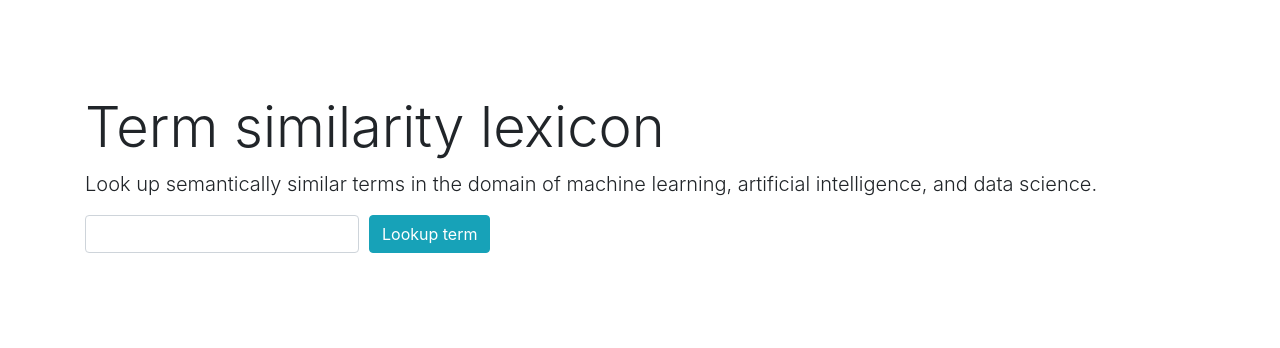
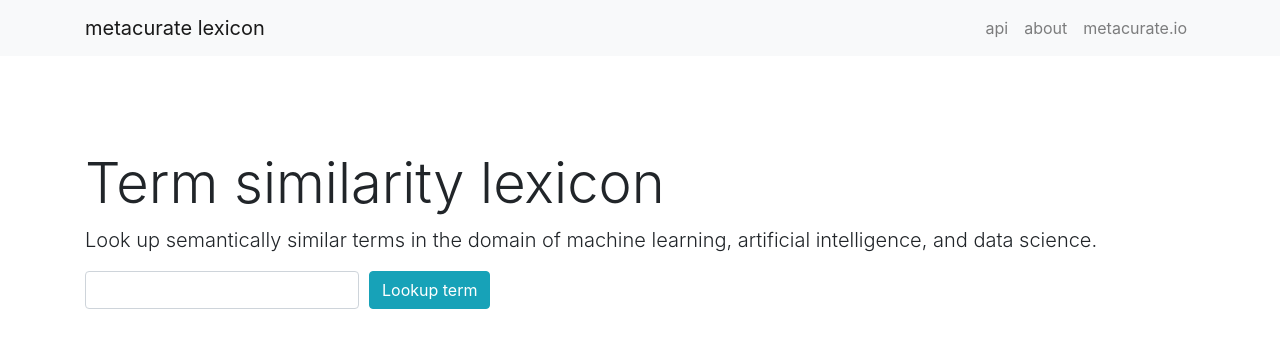
Before and after one commit to fredriko/metacurate-lexicon, a Flask app: page / in a window 1280 px wide. Shown: the top 348 px of the page. Run offline with Flask 2, Linux system fonts and the light colour scheme; some libraries are stand-ins or nearby versions.

Commit message:
More styling.

```diff
--- a/requirements-local.txt
+++ /dev/null
@@ -1,4 +0,0 @@
-gensim=='3.4.0'
-pymongo=='3.6.1'
-segtok=='1.5.5'
-Flask==1.0.2
--- a/src/templates/base.jinja2
+++ b/src/templates/base.jinja2
@@ -4,12 +4,34 @@
     <meta charset="utf-8">
     <meta http-equiv="X-UA-Compatible" content="IE=edge">
     <meta name="viewport" content="width=device-width, initial-scale=1">
+    <link rel="shortcut icon" href="{{ url_for('static', filename='favicon.ico') }}">
     <title>metacurate.io - lexicon</title>
 
     {% include 'html_dependencies.jinja2' %}
 
 </head>
 <body>
+<nav class="navbar navbar-expand-lg navbar-light bg-light">
+<div class="container">
+  <a class="navbar-brand" href="/">metacurate lexicon</a>
+  <button class="navbar-toggler" type="button" data-toggle="collapse" data-target="#navbarText" aria-controls="navbarText" aria-expanded="false" aria-label="Toggle navigation">
+    <span class="navbar-toggler-icon"></span>
+  </button>
+  <div class="collapse navbar-collapse" id="navbarText">
+    <ul class="navbar-nav ml-auto">
+      <li class="nav-item">
+        <a class="nav-link" href="/api/v1/">api <span class="sr-only">(current)</span></a>
+      </li>
+      <li class="nav-item">
+        <a class="nav-link" href="#">about</a>
+      </li>
+      <li class="nav-item">
+        <a class="nav-link" href="https://metacurate.io">metacurate.io</a>
+      </li>
+    </ul>
+  </div>
+  </div>
+</nav>
     {% block content %}
 
     {% endblock %}
--- a/src/templates/html_dependencies.jinja2
+++ b/src/templates/html_dependencies.jinja2
@@ -1 +1,4 @@
-<link rel="stylesheet" href="https://stackpath.bootstrapcdn.com/bootstrap/4.1.1/css/bootstrap.min.css" integrity="sha384-WskhaSGFgHYWDcbwN70/dfYBj47jz9qbsMId/iRN3ewGhXQFZCSftd1LZCfmhktB" crossorigin="anonymous">
+<script src="https://code.jquery.com/jquery-3.2.1.slim.min.js" integrity="sha384-KJ3o2DKtIkvYIK3UENzmM7KCkRr/rE9/Qpg6aAZGJwFDMVNA/GpGFF93hXpG5KkN" crossorigin="anonymous"></script>
+<script src="https://cdnjs.cloudflare.com/ajax/libs/popper.js/1.12.9/umd/popper.min.js" integrity="sha384-ApNbgh9B+Y1QKtv3Rn7W3mgPxhU9K/ScQsAP7hUibX39j7fakFPskvXusvfa0b4Q" crossorigin="anonymous"></script>
+<link rel="stylesheet" href="https://maxcdn.bootstrapcdn.com/bootstrap/4.0.0/css/bootstrap.min.css" integrity="sha384-Gn5384xqQ1aoWXA+058RXPxPg6fy4IWvTNh0E263XmFcJlSAwiGgFAW/dAiS6JXm" crossorigin="anonymous">
+<script src="https://maxcdn.bootstrapcdn.com/bootstrap/4.0.0/js/bootstrap.min.js" integrity="sha384-JZR6Spejh4U02d8jOt6vLEHfe/JQGiRRSQQxSfFWpi1MquVdAyjUar5+76PVCmYl" crossorigin="anonymous"></script>
```
Also changed, not shown: src/models/api/views.py (+12 -5 lines), src/static/favicon.ico (added).
